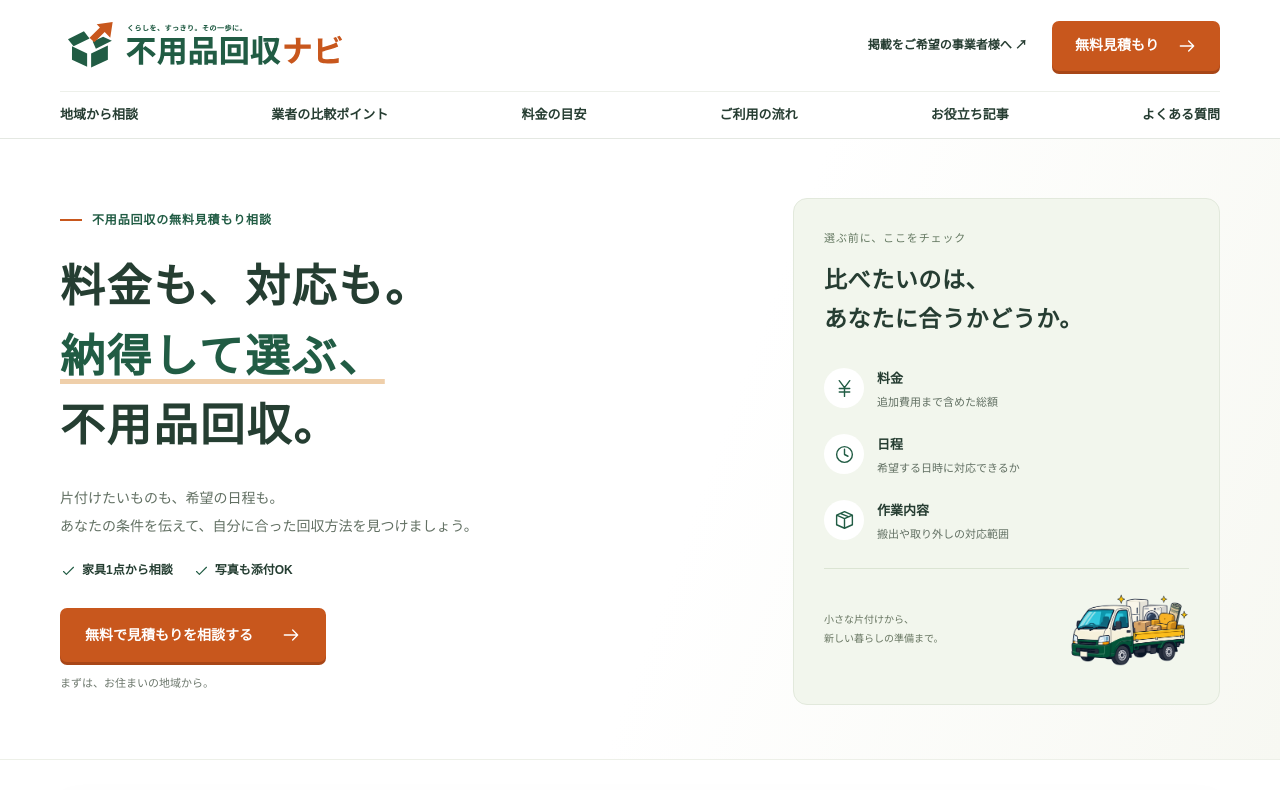
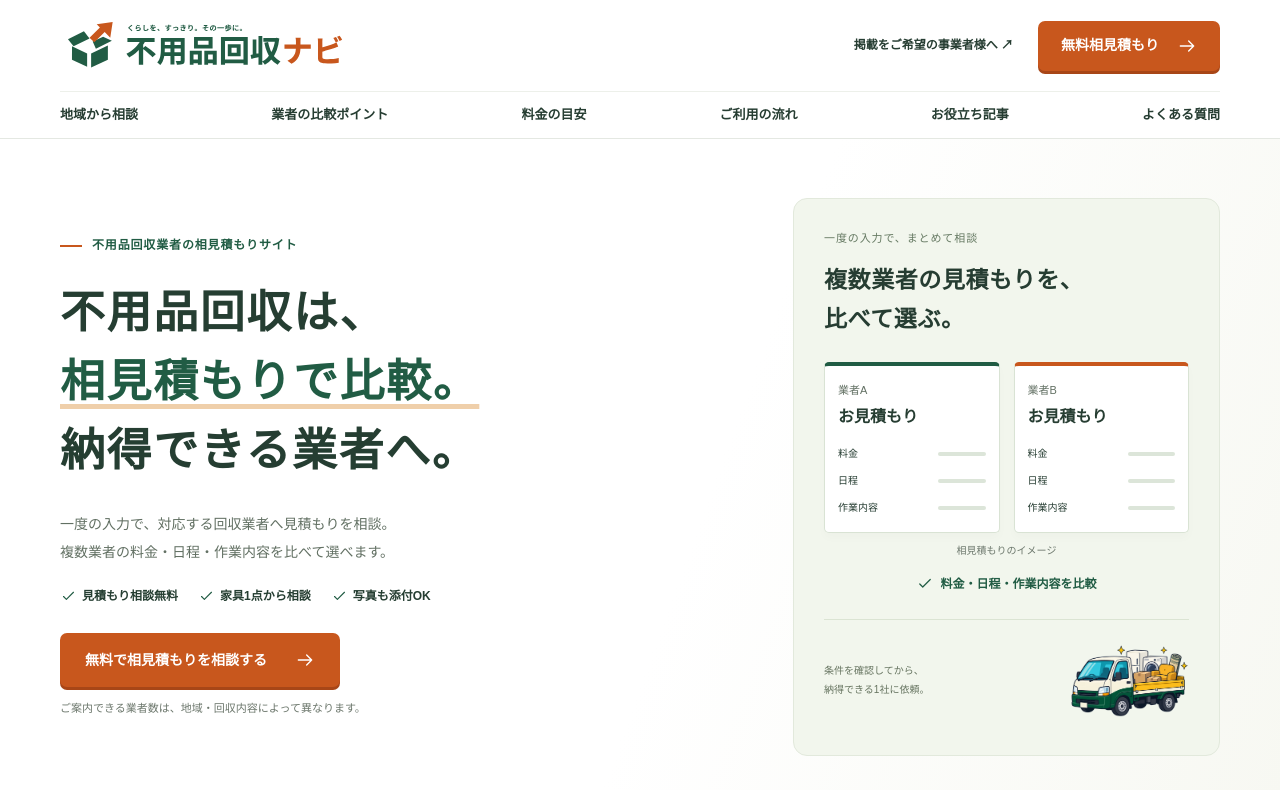
Before and after one commit to mmaji1204/kaisyuu-mitsumori-navi, a Next.js app: page / in a window 1280 px wide. Shown: the top 790 px of the page. Built offline with nearby package versions, Linux system fonts and the light colour scheme; no server answers.

Commit message:
Clarify quote comparison service in homepage messaging

```diff
--- a/src/app/globals.css
+++ b/src/app/globals.css
@@ -44,12 +44,19 @@ a, button, summary, input, select, textarea { -webkit-tap-highlight-color: trans
 .hero-guide { background: #f2f6ed; border: 1px solid #e2e9dc; border-radius: 14px; padding: 30px; }
 .hero-guide-label { color: #657962; font-size: 11px; letter-spacing: .08em; margin-bottom: 12px; }
 .hero-guide h2 { font-size: 23px; line-height: 1.7; }
-.hero-guide ul { display: grid; gap: 17px; margin-top: 25px; }
-.hero-guide li { display: flex; align-items: center; gap: 13px; }
-.hero-guide-icon { display: flex; align-items: center; justify-content: center; width: 40px; height: 40px; border-radius: 50%; background: white; color: var(--green); flex-shrink: 0; }
-.hero-guide-icon svg { width: 21px; height: 21px; }
-.hero-guide strong { font-size: 13px; }
-.hero-guide li p { color: #627063; font-size: 11px; margin-top: 2px; }
+.hero-estimates { display: grid; grid-template-columns: repeat(2, minmax(0, 1fr)); gap: 14px; margin-top: 23px; }
+.estimate-sheet { background: #fff; border: 1px solid #d9e3d4; border-top: 4px solid var(--green); border-radius: 5px; padding: 15px 13px; box-shadow: 0 5px 10px #253e3205; }
+.estimate-sheet:nth-child(2) { border-top-color: var(--orange); }
+.estimate-company { display: block; color: #627063; font-size: 11px; }
+.estimate-sheet strong { display: block; font-size: 16px; margin: 2px 0 13px; }
+.estimate-sheet dl { display: grid; gap: 9px; }
+.estimate-sheet dl > div { display: flex; align-items: center; justify-content: space-between; gap: 9px; }
+.estimate-sheet dt { font-size: 10px; white-space: nowrap; }
+.estimate-sheet dd { width: 32%; }
+.estimate-line { display: block; height: 4px; border-radius: 2px; background: #dce5d9; }
+.estimate-caption { font-size: 10px; color: #6c776c; text-align: center; margin-top: 9px; }
+.hero-compare-message { display: flex; align-items: center; justify-content: center; gap: 6px; font-size: 12px; font-weight: 700; color: var(--green); margin-top: 14px; }
+.hero-compare-message svg { width: 18px; height: 18px; flex-shrink: 0; }
 .hero-guide-foot { border-top: 1px solid #dbe4d3; display: flex; justify-content: space-between; align-items: center; gap: 10px; margin-top: 24px; padding-top: 15px; }
 .hero-guide-foot p { font-size: 10px; line-height: 1.9; color: #677561; }
 .hero-image { width: 120px; height: 90px; object-fit: contain; flex-shrink: 0; }
@@ -177,7 +184,8 @@ a, button, summary, input, select, textarea { -webkit-tap-highlight-color: trans
   .hero-note { font-size: 10px; text-align: center; margin-top: 11px; }
   .hero-guide { padding: 23px; }
   .hero-guide h2 { font-size: 21px; }
-  .hero-guide ul { margin-top: 20px; gap: 14px; }
+  .hero-estimates { margin-top: 20px; gap: 12px; }
+  .estimate-sheet { padding: 13px 11px; }
   .hero-guide-foot { margin-top: 19px; padding-top: 10px; }
   .area-section { padding-top: 22px; }
   .area-panel { padding: 22px 17px 18px; }
--- a/src/app/page.tsx
+++ b/src/app/page.tsx
@@ -8,8 +8,8 @@ import { AreaSearch, QuoteJourney } from "@/components/QuoteJourney";
 import { brand } from "@/lib/brand";
 import { additionalArticles } from "@/lib/blog-articles";
 
-const title = `不用品回収の無料見積もり・料金比較 | ${brand.name}`;
-const description = "不用品回収の料金・対応日時・作業条件をそろえて比較。お住まいの地域や回収品目、写真を添えて無料見積もりを相談できます。家具・家電の処分や見積もり準備に役立つ記事もご紹介。";
+const title = `不用品回収の相見積もり・業者比較なら | ${brand.name}`;
+const description = "不用品回収ナビは、不用品回収業者の相見積もりサイトです。一度の入力で対応業者へ無料見積もりを相談。複数業者の料金・日程・作業内容を比較して選べます。ご案内できる業者数は地域・回収内容によって異なります。";
 export const metadata: Metadata = {
   title, description,
   alternates: { canonical: brand.siteUrl },
@@ -18,6 +18,7 @@ export const metadata: Metadata = {
 };
 
 const faqs = [
+  { question: "相見積もりはどのように進みますか？", answer: "フォームに地域・回収品目・希望日を入力すると、対応業者へ相談内容を共有します。各業者から案内される料金・日程・作業内容を比較し、納得してから依頼先を選んでください。ご案内できる業者数は地域や回収内容、対応状況によって異なります。" },
   { question: "見積もりの相談は無料ですか？", answer: "このサイトからの見積もり相談は無料です。回収作業の費用は、品目・量・搬出条件によって異なります。見積もりの総額と追加費用の条件を確認してから依頼してください。" },
   { question: "写真がなくても相談できますか？", answer: "写真なしでも相談できます。品目・数量・サイズ・搬出経路が分かる写真を添えると、状況が伝わりやすくなります。写真は5枚まで添付できます。" },
   { question: "今日や明日の回収も相談できますか？", answer: "希望日時をフォームに記入してご相談ください。対応できる日時は地域・回収内容・業者の空き状況によって異なります。送信した時点では予約は確定しません。" },
@@ -42,7 +43,7 @@ export default function Home() {
   const articles = [...additionalArticles].sort((a, b) => b.publishedAt.localeCompare(a.publishedAt)).slice(0, 3);
   const jsonLd = { "@context": "https://schema.org", "@graph": [
     { "@type": "WebSite", name: brand.name, url: brand.siteUrl, description },
-    { "@type": "Service", name: "不用品回収の無料見積もり相談", provider: { "@type": "Organization", name: brand.operatorName }, serviceType: "不用品回収の見積もり相談" },
+    { "@type": "Service", name: "不用品回収の無料相見積もり相談", provider: { "@type": "Organization", name: brand.operatorName }, serviceType: "不用品回収の相見積もり相談" },
     { "@type": "FAQPage", mainEntity: faqs.map(faq => ({ "@type": "Question", name: faq.question, acceptedAnswer: { "@type": "Answer", text: faq.answer } })) },
   ] };
   return <QuoteJourney><div className="collection-site">
@@ -51,7 +52,7 @@ export default function Home() {
     <header className="site-header">
       <div className="site-container header-main">
         <BrandLogo />
-        <div className="header-actions"><Link href="/partners">掲載をご希望の事業者様へ <span aria-hidden="true">↗</span></Link><a className="primary-button" href="#contact">無料見積もり <Icon name="arrow" /></a></div>
+        <div className="header-actions"><Link href="/partners">掲載をご希望の事業者様へ <span aria-hidden="true">↗</span></Link><a className="primary-button" href="#contact">無料相見積もり <Icon name="arrow" /></a></div>
       </div>
       <nav className="site-container main-nav" aria-label="メインナビゲーション">
         <a href="#area">地域から相談</a><a href="#compare">業者の比較ポイント</a><a href="#price">料金の目安</a><a href="#flow">ご利用の流れ</a><Link href="/blog">お役立ち記事</Link><a href="#faq">よくある質問</a>
@@ -61,24 +62,27 @@ export default function Home() {
       <section className="hero-section">
         <div className="site-container hero-grid">
           <div className="hero-copy">
-            <p className="hero-kicker">不用品回収の無料見積もり相談</p>
-            <h1>料金も、対応も。<br /><em>納得して選ぶ、</em><br />不用品回収。</h1>
-            <p className="hero-description">片付けたいものも、希望の日程も。<br />あなたの条件を伝えて、<br className="mobile-break" />自分に合った回収方法を見つけましょう。</p>
-            <div className="hero-checks"><span><Icon name="check" />家具1点から相談</span><span><Icon name="check" />写真も添付OK</span></div>
+            <p className="hero-kicker">不用品回収業者の相見積もりサイト</p>
+            <h1>不用品回収は、<br /><em>相見積もりで比較。</em><br />納得できる業者へ。</h1>
+            <p className="hero-description">一度の入力で、対応する回収業者へ見積もりを相談。<br />複数業者の料金・日程・作業内容を比べて選べます。</p>
+            <div className="hero-checks"><span><Icon name="check" />見積もり相談無料</span><span><Icon name="check" />家具1点から相談</span><span><Icon name="check" />写真も添付OK</span></div>
             <div className="hero-action">
-              <a className="primary-button hero-button" href="#area">無料で見積もりを相談する <Icon name="arrow" /></a>
-              <p className="hero-note">まずは、お住まいの地域から。</p>
+              <a className="primary-button hero-button" href="#area">無料で相見積もりを相談する <Icon name="arrow" /></a>
+              <p className="hero-note">ご案内できる業者数は、地域・回収内容によって異なります。</p>
             </div>
           </div>
-          <aside className="hero-guide" aria-label="見積もりの比較ポイント">
-            <p className="hero-guide-label">選ぶ前に、ここをチェック</p>
-            <h2>比べたいのは、<br />あなたに合うかどうか。</h2>
-            <ul>
-              <li><span className="hero-guide-icon"><Icon name="yen" /></span><div><strong>料金</strong><p>追加費用まで含めた総額</p></div></li>
-              <li><span className="hero-guide-icon"><Icon name="clock" /></span><div><strong>日程</strong><p>希望する日時に対応できるか</p></div></li>
-              <li><span className="hero-guide-icon"><Icon name="box" /></span><div><strong>作業内容</strong><p>搬出や取り外しの対応範囲</p></div></li>
-            </ul>
-            <div className="hero-guide-foot"><p>小さな片付けから、<br />新しい暮らしの準備まで。</p><Image src="/hero-collection-truck.webp" alt="家具や家電を載せた回収トラックのイメージイラスト" width={120} height={90} sizes="120px" className="hero-image" /></div>
+          <aside className="hero-guide" aria-label="相見積もりで業者を比較">
+            <p className="hero-guide-label">一度の入力で、まとめて相談</p>
+            <h2>複数業者の見積もりを、<br />比べて選ぶ。</h2>
+            <div className="hero-estimates">
+              {["業者A", "業者B"].map(company => <div className="estimate-sheet" key={company}>
+                <span className="estimate-company">{company}</span><strong>お見積もり</strong>
+                <dl>{["料金", "日程", "作業内容"].map(label => <div key={label}><dt>{label}</dt><dd><span className="estimate-line" aria-hidden="true" /><span className="sr-only">比較する項目</span></dd></div>)}</dl>
+              </div>)}
+            </div>
+            <p className="estimate-caption">相見積もりのイメージ</p>
+            <p className="hero-compare-message"><Icon name="check" />料金・日程・作業内容を比較</p>
+            <div className="hero-guide-foot"><p>条件を確認してから、<br />納得できる1社に依頼。</p><Image src="/hero-collection-truck.webp" alt="家具や家電を載せた回収トラックのイメージイラスト" width={120} height={90} sizes="120px" className="hero-image" /></div>
           </aside>
         </div>
       </section>
@@ -119,8 +123,8 @@ export default function Home() {
       <section id="flow" className="flow-section">
         <div className="site-container content-section"><div className="section-heading"><p className="eyebrow">HOW IT WORKS</p><h2>相談から回収まで、<br className="mobile-break" />ひとつずつ。</h2></div>
           <ol className="flow-grid">{[
-            ["相談する", "地域・品目・希望日を入力。写真を添えると状況が伝わります。"],
-            ["見積もりを確認する", "連絡を受けたら、総額・作業範囲・対応日時を確認します。"],
+            ["まとめて相談する", "地域・品目・希望日を一度入力。対応業者へ見積もりの相談内容を共有します。"],
+            ["見積もりを比較する", "各業者からの案内をもとに、総額・作業範囲・対応日時を比べます。"],
             ["納得して依頼する", "条件に納得したら回収を予約。気になる点は契約前に確認を。"],
           ].map(([heading, body], i) => <li key={heading}><span className="step-number">STEP <b>0{i + 1}</b></span><h3>{heading}</h3><p>{body}</p></li>)}</ol>
         </div>
@@ -134,11 +138,11 @@ export default function Home() {
       </div></section>
       <section id="faq" className="site-container content-section faq-section"><div><p className="eyebrow">Q & A</p><h2>よくあるご質問</h2><p>ご相談前の気になること。</p></div><div className="faq-list">{faqs.map(faq => <details key={faq.question}><summary><span>Q.</span>{faq.question}</summary><p>{faq.answer}</p></details>)}</div></section>
       <section id="contact" className="contact-section"><div className="site-container contact-grid">
-        <div className="contact-copy"><p className="eyebrow">LET’S GET STARTED</p><h2>すっきりした暮らしを、<br />ここから。</h2><p>何を、いつ、どのくらい片付けたいか。<br />まずはお気軽にご相談ください。</p><ul><li><Icon name="check" />見積もりの相談は無料</li><li><Icon name="check" />写真は任意・5枚まで添付可能</li><li><Icon name="check" />条件を確認してから回収を予約</li></ul><div className="contact-note">地域や回収内容によって、ご案内できる業者・対応日時は異なります。</div></div>
-        <div className="quote-form"><div className="quote-form-heading"><span>無料</span><h3>見積もり相談フォーム</h3></div><ContactForm /></div>
+        <div className="contact-copy"><p className="eyebrow">LET’S GET STARTED</p><h2>相見積もりで比べて、<br />納得できる回収選び。</h2><p>何を、いつ、どのくらい片付けたいか。<br />一度の入力で、対応業者へまとめて相談できます。</p><ul><li><Icon name="check" />見積もりの相談は無料</li><li><Icon name="check" />写真は任意・5枚まで添付可能</li><li><Icon name="check" />条件を比較してから依頼先を選択</li></ul><div className="contact-note">地域や回収内容によって、ご案内できる業者数・対応日時は異なります。</div></div>
+        <div className="quote-form"><div className="quote-form-heading"><span>無料</span><h3>相見積もり相談フォーム</h3></div><ContactForm /></div>
       </div></section>
     </main>
     <footer className="site-footer"><div className="site-container"><div className="footer-main"><BrandLogo /><nav aria-label="フッターナビゲーション"><Link href="/blog">お役立ち記事</Link><Link href="/partners">掲載会社様へ</Link><Link href="/business/login">業者ログイン</Link></nav></div><div className="footer-bottom"><p>不用品回収の見積もりを、もっとわかりやすく。</p><small>© {new Date().getFullYear()} {brand.name}</small></div></div></footer>
-    <div className="mobile-cta"><a href="#area" className="outline-button">地域から相談</a><a href="#contact" className="primary-button">無料見積もり <Icon name="arrow" /></a></div>
+    <div className="mobile-cta"><a href="#area" className="outline-button">地域から相談</a><a href="#contact" className="primary-button">無料相見積もり <Icon name="arrow" /></a></div>
   </div></QuoteJourney>;
 }
--- a/src/components/ContactForm.tsx
+++ b/src/components/ContactForm.tsx
@@ -263,7 +263,7 @@ export function ContactForm() {
         disabled={isSubmitting}
         className="primary-button mt-5 w-full disabled:cursor-not-allowed disabled:opacity-60"
       >
-        {isSubmitting ? "送信中..." : "無料見積もりを相談する →"}
+        {isSubmitting ? "送信中..." : "無料で相見積もりを相談する →"}
       </button>
 
       {!submittedData && errorMessage ? (
--- a/src/components/QuoteJourney.tsx
+++ b/src/components/QuoteJourney.tsx
@@ -35,6 +35,6 @@ export function AreaSearch() {
       {prefectures.map(name => <option key={name}>{name}</option>)}
     </select></label>
     <label><span>市区町村</span><input name="city" placeholder="例：広島市中区" required pattern=".*\S.*" autoComplete="address-level2" /></label>
-    <button className="primary-button" type="submit">この地域で見積もり相談 <span aria-hidden="true">→</span></button>
+    <button className="primary-button" type="submit">この地域で相見積もり相談 <span aria-hidden="true">→</span></button>
   </form>;
 }
```
Also changed, not shown: 1 other file (tests, documents, lock files or other folders).
